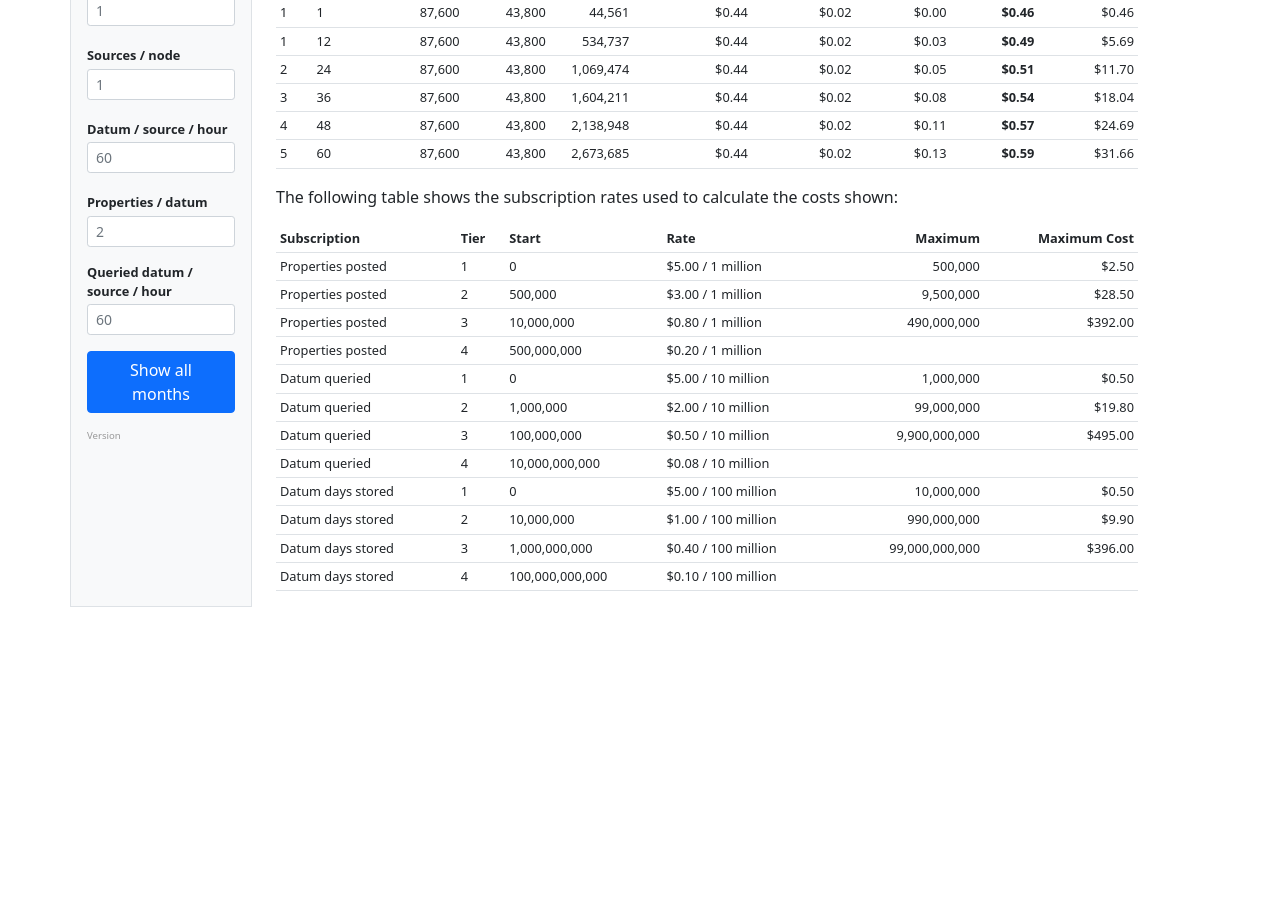
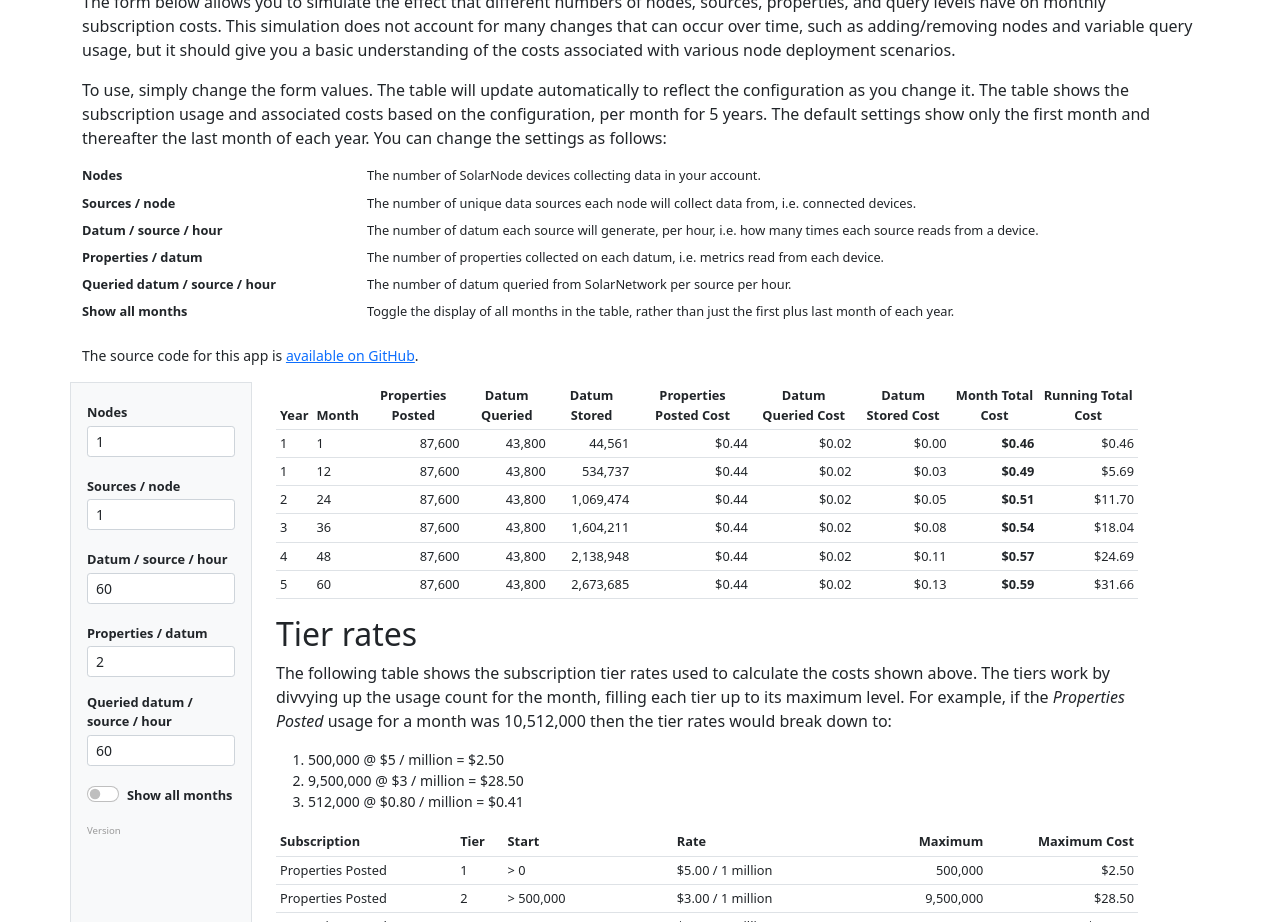
Before and after one commit to SolarNetworkFoundation/subscription-price-explorer, a website built with webpack: page src/index.html in a window 1280 px wide. Shown: the part 384-1306 px from the top of the page. Before the commit the page ends 991 px from the top, so only its background shows below. Built offline with nearby package versions, Linux system fonts and the light colour scheme.

Commit message:
Tweaks for clarity.

```diff
--- a/package.json
+++ b/package.json
@@ -1,6 +1,6 @@
 {
   "name": "snf-subscription-price-explorer",
-  "version": "1.0.1",
+  "version": "1.0.2",
   "description": "SolarNetwork Foundation subscription price explorer.",
   "private": true,
   "keywords": [
--- a/src/index.html
+++ b/src/index.html
@@ -10,26 +10,84 @@
     <div class="container">
       <div class="row">
         <div class="col">
-          <h1>SolarNetwork Foundation Subscription Price Explorer</h1>
+          <h1 class="display-5">SolarNetwork Foundation Subscription Price Explorer</h1>
           <p>
-            Use this page to estimate the <a href="https://solarnetwork.org.nz/subscriptions.html">subscription costs</a> associated with SolarNetwork over time.
-            The settings you can change are:
+            Use this page to estimate the subscription costs associated with your SolarNetwork
+            account over time. SolarNetwork accounts include the following subscriptions, billed
+            <i>monthly</i>, each of which has a tiered pricing structure. See the
+            <a href="https://solarnetwork.org.nz/subscriptions.html">subscriptions</a> page for more
+            details and explanations of the
+            <a href="https://solarnetwork.org.nz/subscriptions.html#solarnetwork-terminology"
+              >terminology</a
+            >
+            like <i>node</i>, <i>source</i>, and <i>properties</i>.
           </p>
-            <dl class="row">
+          <dl class="row fs-sm">
+            <dt class="col-sm-3">Properties posted</dt>
+            <dd class="col-sm-9">
+              The total number of properties uploaded to SolarNetwork across all datum for all
+              sources for all nodes in your account.
+            </dd>
+            <dt class="col-sm-3">Datum queried</dt>
+            <dd class="col-sm-9">
+              The number of datum queried via the SolarNetwork API across all sources and nodes in
+              your account.
+            </dd>
+            <dt class="col-sm-3">Datum days stored</dt>
+            <dd class="col-sm-9">
+              The number of datum stored in SolarNetwork, across all sources and nodes in your
+              account, calculated each day and summed for the month.
+            </dd>
+          </dl>
+          <h2>Cost explorer form</h2>
+          <p>
+            The form below allows you to simulate the effect that different numbers of nodes,
+            sources, properties, and query levels have on monthly subscription costs. This
+            simulation does not account for many changes that can occur over time, such as
+            adding/removing nodes and variable query usage, but it should give you a basic
+            understanding of the costs associated with various node deployment scenarios.
+          </p>
+          <p>
+            To use, simply change the form values. The table will update automatically to reflect
+            the configuration as you change it. The table shows the subscription usage and
+            associated costs based on the configuration, per month for 5 years. The default settings
+            show only the first month and thereafter the last month of each year. You can change the
+            settings as follows:
+          </p>
+          <dl class="row fs-sm">
             <dt class="col-sm-3">Nodes</dt>
-              <dd class="col-sm-9">The number of SolarNode devices collecting data in your account.</dd>
+            <dd class="col-sm-9">
+              The number of SolarNode devices collecting data in your account.
+            </dd>
             <dt class="col-sm-3">Sources / node</dt>
-              <dd class="col-sm-9">The number of unique data sources each node will collect data from, i.e. connected devices.</dd>
+            <dd class="col-sm-9">
+              The number of unique data sources each node will collect data from, i.e. connected
+              devices.
+            </dd>
             <dt class="col-sm-3">Datum / source / hour</dt>
-              <dd class="col-sm-9">The number of datum each source will generate, per hour, i.e. how many times each source reads from a device.</dd>
+            <dd class="col-sm-9">
+              The number of datum each source will generate, per hour, i.e. how many times each
+              source reads from a device.
+            </dd>
             <dt class="col-sm-3">Properties / datum</dt>
-              <dd class="col-sm-9">The number of properties collected on each datum, i.e. metrics read from each device.</dd>
+            <dd class="col-sm-9">
+              The number of properties collected on each datum, i.e. metrics read from each device.
+            </dd>
             <dt class="col-sm-3">Queried datum / source / hour</dt>
-              <dd class="col-sm-9">The number of datum queried from SolarNetwork per source per hour.</dd>
+            <dd class="col-sm-9">
+              The number of datum queried from SolarNetwork per source per hour.
+            </dd>
+            <dt class="col-sm-3">Show all months</dt>
+            <dd class="col-sm-9">
+              Toggle the display of all months in the table, rather than just the first plus last
+              month of each year.
+            </dd>
           </dl>
-            <p>
+          <p class="small">
             The source code for this app is
-            <a href="https://github.com/SolarNetworkFoundation/subscription-price-explorer">available on GitHub</a>.
+            <a href="https://github.com/SolarNetworkFoundation/subscription-price-explorer"
+              >available on GitHub</a
+            >.
           </p>
         </div>
         <div class="row gx-5">
@@ -37,45 +95,97 @@
             <form id="configuration">
               <div class="mb-3">
                 <label for="nodeCount" class="form-label">Nodes</label>
-                <input type="number" class="form-control form-control-sm" id="nodeCount" placeholder="1">
+                <input
+                  type="number"
+                  class="form-control form-control-sm"
+                  id="nodeCount"
+                  value="1"
+                  min="0"
+                />
               </div>
               <div class="mb-3">
                 <label for="sourcesPerNodeCount" class="form-label">Sources / node</label>
-                <input type="number" class="form-control form-control-sm" id="sourcesPerNodeCount" placeholder="1">
+                <input
+                  type="number"
+                  class="form-control form-control-sm"
+                  id="sourcesPerNodeCount"
+                  value="1"
+                  min="0"
+                />
               </div>
               <div class="mb-3">
-                <label for="datumPerSourcePerHourCount" class="form-label">Datum / source / hour</label>
-                <input type="number" class="form-control form-control-sm" id="datumPerSourcePerHourCount" placeholder="60">
+                <label for="datumPerSourcePerHourCount" class="form-label"
+                  >Datum / source / hour</label
+                >
+                <input
+                  type="number"
+                  class="form-control form-control-sm"
+                  id="datumPerSourcePerHourCount"
+                  value="60"
+                  min="0"
+                />
               </div>
               <div class="mb-3">
                 <label for="propertiesPerDatumCount" class="form-label">Properties / datum</label>
-                <input type="number" class="form-control form-control-sm" id="propertiesPerDatumCount" placeholder="2">
+                <input
+                  type="number"
+                  class="form-control form-control-sm"
+                  id="propertiesPerDatumCount"
+                  value="2"
+                  min="0"
+                />
               </div>
               <div class="mb-3">
-                <label for="queriedDatumPerSourcePerHourCount" class="form-label">Queried datum / source / hour</label>
-                <input type="number" class="form-control form-control-sm" id="queriedDatumPerSourcePerHourCount" placeholder="60">
+                <label for="queriedDatumPerSourcePerHourCount" class="form-label"
+                  >Queried datum / source / hour</label
+                >
+                <input
+                  type="number"
+                  class="form-control form-control-sm"
+                  id="queriedDatumPerSourcePerHourCount"
+                  value="60"
+                  min="0"
+                />
               </div>
-              <div class="mb-3">
-                <button id="toggle-years-only" class="btn btn-primary years">
-                  <span class="years">Show all months</span>
-                  <span class="months">Show only years</span>
-                </button>
+              <div class="mb-3 form-check form-switch">
+                <input class="form-check-input years" type="checkbox" id="toggle-years-only" />
+                <label class="form-check-label years" for="toggle-years-only"
+                  >Show all months</label
+                >
               </div>
               <div class="mt-5 mb-2 hidden">
                 <label for="datumPerHourCount" class="form-label derived">Datum / hour</label>
-                <input type="number" readonly class="form-control form-control-sm derived" id="datumPerHourCount" placeholder="60">
+                <input
+                  type="number"
+                  readonly
+                  class="form-control form-control-sm derived"
+                  id="datumPerHourCount"
+                  value="60"
+                />
               </div>
               <div class="mb-2 hidden">
-                <label for="propertiesPerHourCount" class="form-label derived">Properties / hour</label>
-                <input type="number" readonly class="form-control form-control-sm derived" id="propertiesPerHourCount" placeholder="120">
+                <label for="propertiesPerHourCount" class="form-label derived"
+                  >Properties / hour</label
+                >
+                <input
+                  type="number"
+                  readonly
+                  class="form-control form-control-sm derived"
+                  id="propertiesPerHourCount"
+                  value="120"
+                />
               </div>
               <div class="mb-2 hidden">
                 <label for="hoursPerMonthCount" class="form-label derived">Hours / month</label>
-                <input type="number" readonly class="form-control form-control-sm derived" id="hoursPerMonthCount" placeholder="720">
+                <input
+                  type="number"
+                  readonly
+                  class="form-control form-control-sm derived"
+                  id="hoursPerMonthCount"
+                  value="720"
+                />
               </div>
-              <footer>
-                Version <%= VERSION %>
-              </footer>
+              <footer>Version <%= VERSION %></footer>
             </form>
           </div>
           <div class="col-md-10">
@@ -106,12 +216,23 @@
                   <td data-tprop="runningTotalCost"></td>
                 </tr>
               </thead>
-              <tbody>
-              </tbody>
+              <tbody></tbody>
             </table>
+            <h2>Tier rates</h2>
             <table class="table table-sm" id="tier-rates">
               <header>
-                <p>The following table shows the subscription rates used to calculate the costs shown:</p>
+                <p>
+                  The following table shows the subscription tier rates used to calculate the costs
+                  shown above. The tiers work by divvying up the usage count for the month, filling
+                  each tier up to its maximum level. For example, if the
+                  <i>Properties Posted</i>
+                  usage for a month was 10,512,000 then the tier rates would break down to:
+                </p>
+                <ol class="small">
+                  <li>500,000 @ $5 / million = $2.50</li>
+                  <li>9,500,000 @ $3 / million = $28.50</li>
+                  <li>512,000 @ $0.80 / million = $0.41</li>
+                </ol>
               </header>
               <thead>
                 <tr>
@@ -131,8 +252,7 @@
                   <td data-tprop="maximumCost"></td>
                 </tr>
               </thead>
-              <tbody>
-              </tbody>
+              <tbody></tbody>
             </table>
           </div>
         </div>
--- a/src/subscriptions.css
+++ b/src/subscriptions.css
@@ -16,6 +16,10 @@ label.derived {
 
 .clickable {
   cursor: pointer;
+}
+
+.fs-sm {
+  font-size: 0.8rem;
 }
 
 .hidden {
@@ -47,11 +51,11 @@ label.derived {
   font-weight: bold;
 }
 
-#toggle-years-only.years .months {
+.years-toggle.years .months {
   display: none;
 }
 
-#toggle-years-only:not(.years) .years {
+.years-toggle:not(.years) .years {
   display: none;
 }
 
--- a/src/subscriptions.js
+++ b/src/subscriptions.js
@@ -173,11 +173,11 @@ var samplerApp = function (options) {
 
   function subscriptionName(key) {
     if (key === "datum-props-in") {
-      return "Properties posted";
+      return "Properties Posted";
     } else if (key === "datum-out") {
-      return "Datum queried";
+      return "Datum Queried";
     } else {
-      return "Datum days stored";
+      return "Datum Days Stored";
     }
   }
 
@@ -191,6 +191,14 @@ var samplerApp = function (options) {
     }
   }
 
+  function tierDisplayClass(key) {
+    if (key === "datum-out") {
+      return "table-secondary";
+    } else {
+      return undefined;
+    }
+  }
+
   function setupSubscriptionRatesTable(table) {
     const templateRow = table.children("thead").children("tr.template");
     const tbody = table.children("tbody");
@@ -198,12 +206,13 @@ var samplerApp = function (options) {
     for (let [key, tierData] of tiers) {
       rowData.set("subscriptionName", subscriptionName(key));
       const millionsBase = subscriptionMillionsBase(key);
+      const displayClass = tierDisplayClass(key);
       for (let i = 0, len = tierData.length; i < len; i += 1) {
         const tier = tierData[i];
         const nextTier = i + 1 < len ? tierData[i + 1] : undefined;
 
         rowData.set("name", `${i + 1}`);
-        rowData.set("start", numFormat.format(tier.start));
+        rowData.set("start", `> ${numFormat.format(tier.start)}`);
         rowData.set(
           "rate",
           `${costFormat.format(tier.rate * millionsBase * 1000000)} / ${millionsBase} million`
@@ -220,6 +229,9 @@ var samplerApp = function (options) {
 
         let row = templateRow.clone(true);
         row.removeClass("template");
+        if (displayClass) {
+          row.addClass(displayClass);
+        }
         replaceTemplateProperties(row, rowData);
         tbody.append(row);
       }
@@ -251,6 +263,11 @@ var samplerApp = function (options) {
     monthCostsTable = $("#monthly-costs");
     form = document.getElementById("configuration");
 
+    // disable submit on form
+    $(form).on("submit", function () {
+      return false;
+    });
+
     // craete map of tier -> [data]
     tiers = new Map();
     options.tierData.forEach((row) => {
@@ -272,7 +289,7 @@ var samplerApp = function (options) {
       recalcTimer = setTimeout(recalc, 500);
     });
 
-    $("#toggle-years-only").on("click", toggleShowAllMonths);
+    $("#toggle-years-only").on("change", toggleShowAllMonths);
 
     setupSubscriptionRatesTable($("#tier-rates"));
     recalc();
```
Lines whose indentation alone changed are shown as unchanged.
